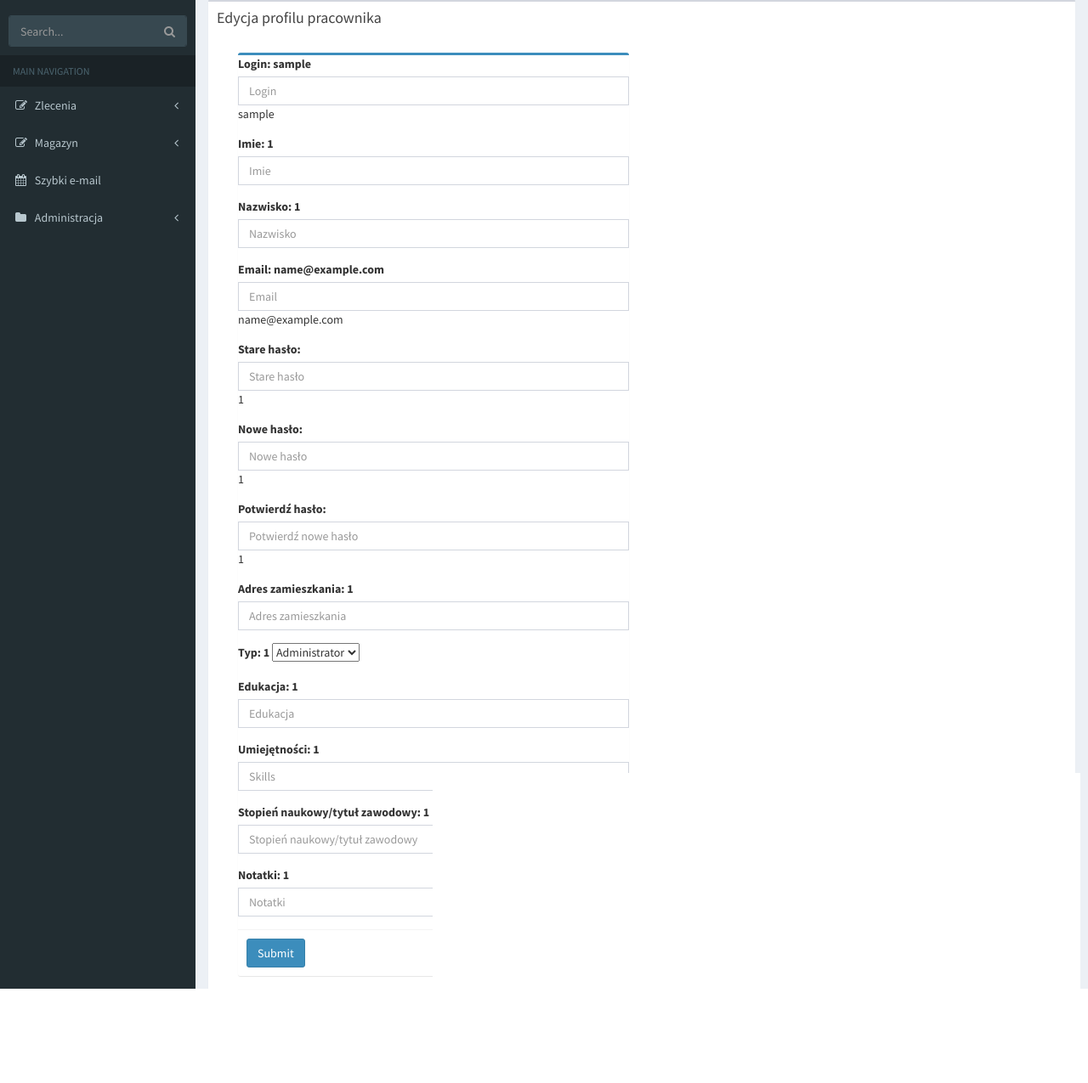
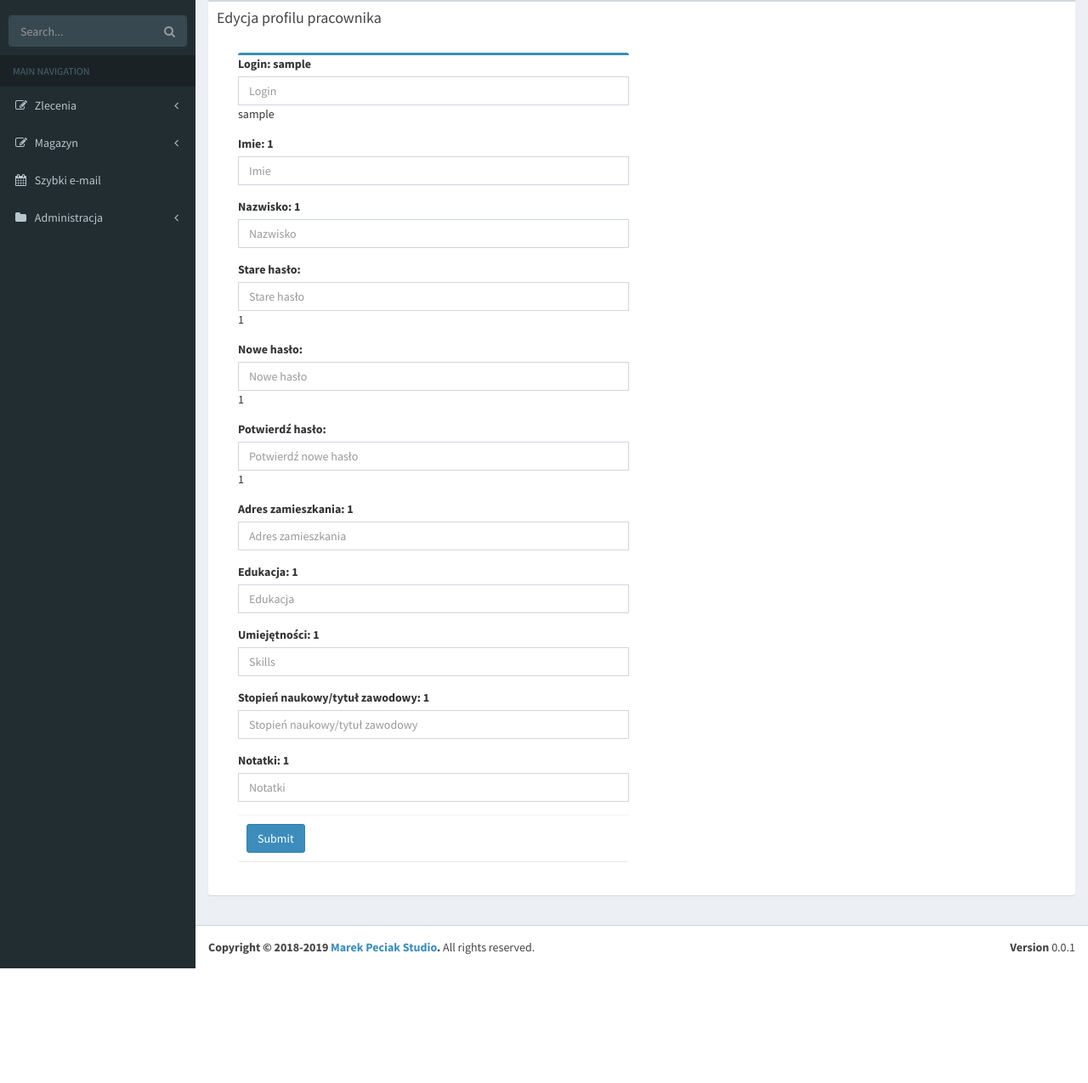
Before and after one commit to serwisantpos/crm, a PHP site: page /Raw_files/admin/edycja_profil.php?id=1 in a window 1280 px wide. Shown: the part 107-1382 px from the top of the page at 85% size. After the commit the page ends 1247 px from the top, so only its background shows below. Run offline with PHP 8.4, Linux system fonts and the light colour scheme; the visitor is signed in with stand-in values (Sample User, id 1); data that the repository does not hold is empty; some libraries are stand-ins or nearby versions.

Commit message:
Message_project_change_bug_whit_edycja_profil.php

```diff
--- a/Raw_files/admin/edycja_profil.php
+++ b/Raw_files/admin/edycja_profil.php
@@ -268,10 +268,8 @@
                 $_SESSION['login'] = $row['login'];
                 $_SESSION['imie'] = $row['imie'];
                 $_SESSION['nazwisko'] = $row['nazwisko'];
-                $_SESSION['email'] = $row['email'];
                 $_SESSION['haslo'] = $row['haslo'];
                 $_SESSION['adres_zamieszkania'] = $row['adres_zamieszkania'];
-                $_SESSION['admin'] = $row['admin'];
                 $_SESSION['data_rejestracji'] = $row['data_rejestracji'];
                 $_SESSION['edukacja'] = $row['edukacja'];
                 $_SESSION['skills'] = $row['skills'];
@@ -319,14 +317,7 @@
                   <input required type="text" name="nazwisko" class="form-control" id="exampleInputPassword1" placeholder="Nazwisko">
 
                 </div>
-                <div class="form-group">
-                  <label for="exampleInputPassword1">Email: <?php echo $_SESSION['email']; ?></label>
-                  <input required type="email" name="email" class="form-control" id="exampleInputPassword1" placeholder="Email">
-                  <?php if (isset($_SESSION['e_email'])) {
-    echo $_SESSION['e_email'];
-}
-unset($_SESSION['e_email']);?>
-                </div>
+
                 <div class="form-group">
                   <label for="exampleInputPassword1">Stare hasło: </label>
                   <input required type="password" name="passwrd" class="form-control" id="exampleInputPassword1" placeholder="Stare hasło">
@@ -355,17 +346,7 @@
                   <label for="exampleInputPassword1">Adres zamieszkania: <?php echo $_SESSION['adres_zamieszkania']; ?></label>
                   <input required type="text" name="adres_zamieszkania" class="form-control" id="exampleInputPassword1" placeholder="Adres zamieszkania">
                 </div>
-                <div class="form-group">
-                  <label>Typ: <?php echo $_SESSION['admin']; ?></label>
-                  <select name="admin" required>
-                    <option value="1">Administrator</option>
 
-                    <option value="0">Serwisant</option>
-
-
-
-                  </select>
-                </div>
 
                 <div class="form-group">
                   <label for="exampleInputPassword1">Edukacja: <?php echo $_SESSION['edukacja']; ?></label>
```
